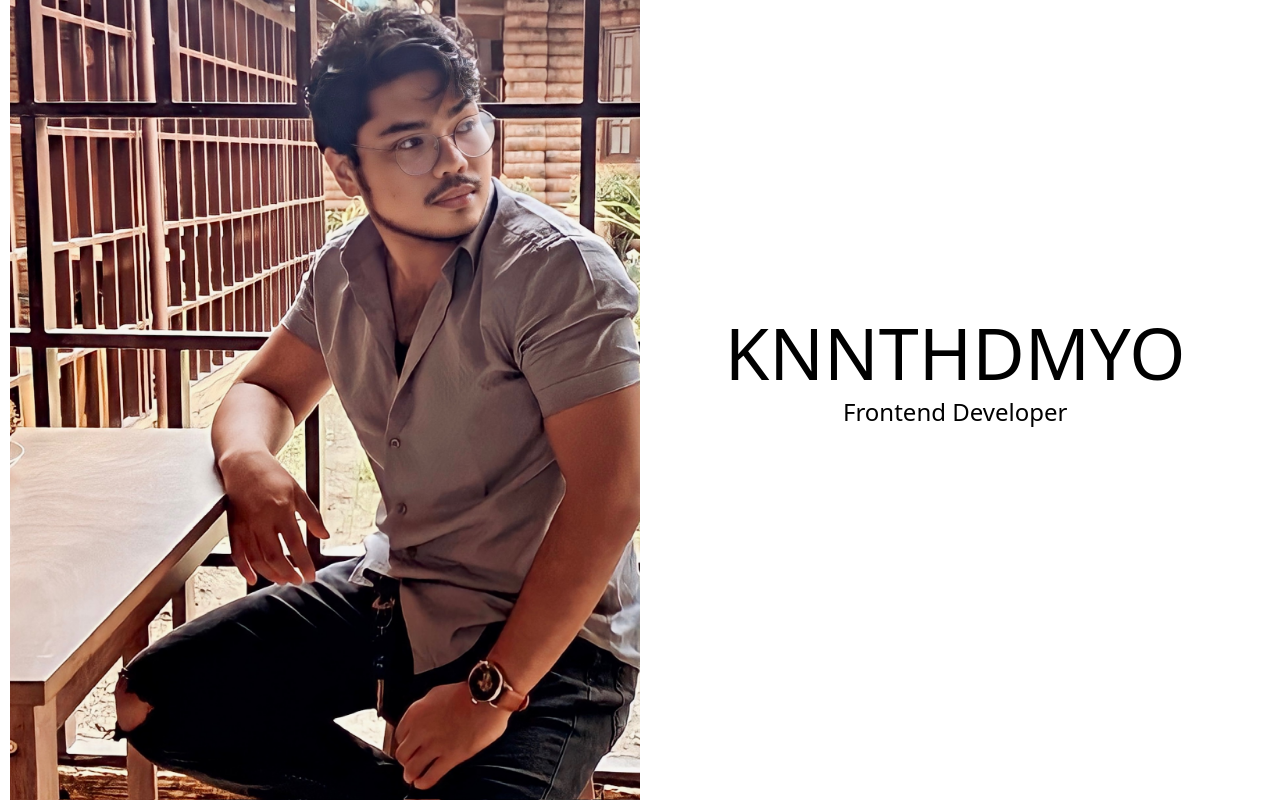
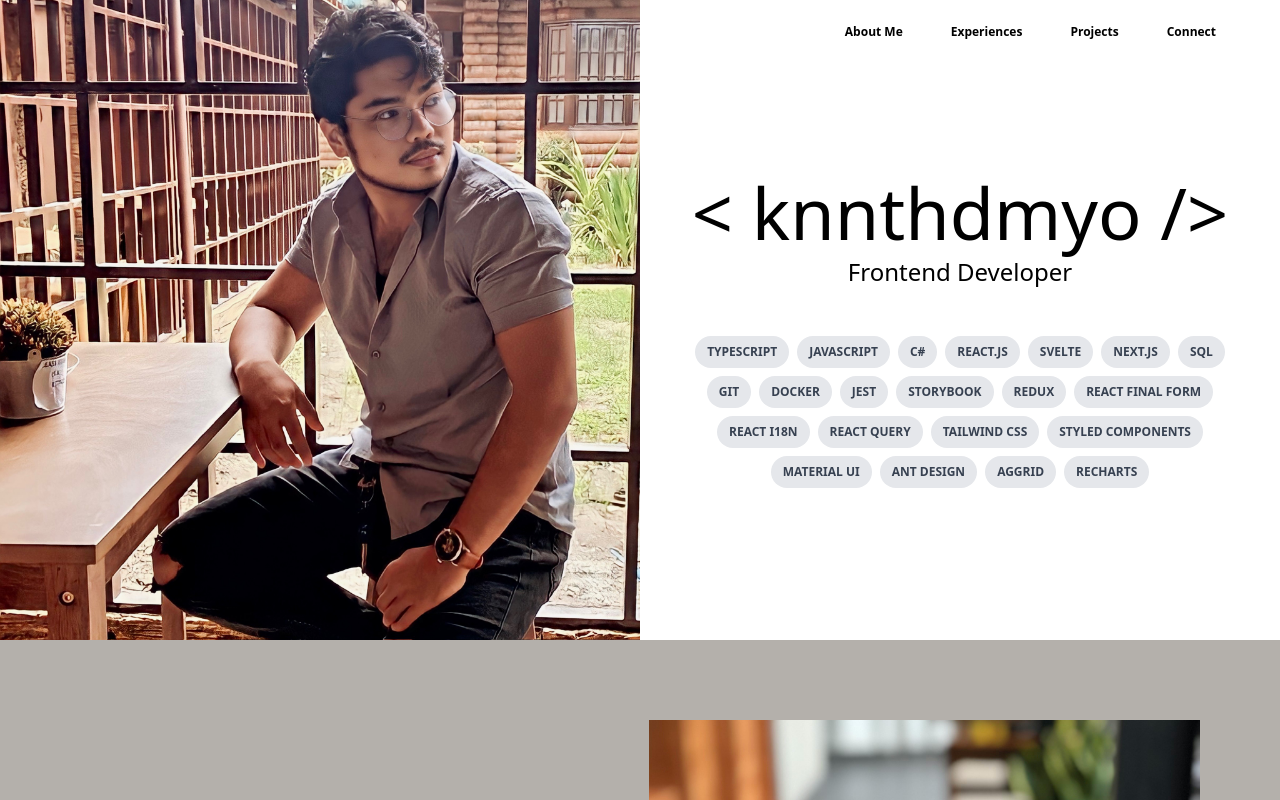
Before and after one commit to knnthdmyo/portfolio, a React (Vite) app: page / in a window 1280 px wide. Shown: the top 800 px of the page. Built offline with nearby package versions, Linux system fonts and the light colour scheme.

Commit message:
update hero cmp

```diff
--- a/src/App.tsx
+++ b/src/App.tsx
@@ -1,9 +1,8 @@
-import AboutMe from "@components/pages/AboutMe";
-import Hero from "@components/pages/Hero";
-import Experiences from "./components/pages/Experiences";
-import Projects from "./components/pages/Projects";
-import ReachOut from "./components/pages/ReachOut";
-import Technologies from "./components/pages/Technologies";
+import AboutMe from '@components/pages/AboutMe';
+import Hero from '@components/pages/Hero';
+import Experiences from './components/pages/Experiences';
+import Projects from './components/pages/Projects';
+import ReachOut from './components/pages/ReachOut';
 
 function App() {
   return (
@@ -17,9 +16,6 @@ function App() {
       <section id="experiences">
         <Experiences />
       </section>
-      <section id="techonologies">
-        <Technologies />
-      </section>
       <section id="projects">
         <Projects />
       </section>
--- a/src/assets/data/dummy.ts
+++ b/src/assets/data/dummy.ts
@@ -1,3 +1,4 @@
+import IMG_Labstar from "@/assets/images/labstar.jpg";
 import IMG_XtendOps from "@/assets/images/xo-apply.png";
 import { WorkExperience } from "@/shared/models";
 import { faFacebook, faGithub, faInstagram, faLinkedin } from "@fortawesome/free-brands-svg-icons";
@@ -44,15 +45,13 @@ export const LIBRARIES = [
   "agGrid",
   "Recharts",
 ];
-export const STATE_MANAGEMENT = ["Redux", "React Query"];
+
 
 export const TECHNOLOGIES = {
   languages: LANGUAGES,
   frontendFrameworks: FRONTEND_FRAMEWORKS,
-  backendFrameworks: BACKEND_FRAMEWORKS,
   databases: DATABASES,
   tools: TOOLS,
-  stateManagement: STATE_MANAGEMENT,
   libraries: LIBRARIES,
 };
 
@@ -70,7 +69,7 @@ export const PROJECTS = [
       "A platform that helps businesses streamline their operations by providing a centralized hub for managing tasks, projects, and teams. It features a user-friendly interface, real-time updates, and robust security measures.",
   },
   {
-    image: IMG_XtendOps,
+    image: IMG_Labstar,
     title: "Labstar",
     description:
       "Cloud-based lab management software to help run a dental lab from case entry to invoice, with powerful features to manage clients, sales, logistics, digital files, reporting, and billing, enabling clients organizes all the moving parts of a lab's business and helping improve client management.",
--- a/src/components/Button.tsx
+++ /dev/null
@@ -1,26 +0,0 @@
-import { ButtonHTMLAttributes, FunctionComponent, ReactElement } from "react";
-
-interface ButtonProps extends ButtonHTMLAttributes<HTMLButtonElement> {
-  title?: string;
-  primary?: boolean;
-  icon?: ReactElement;
-}
-
-const Button: FunctionComponent<ButtonProps> = ({
-  title,
-  primary = true,
-  ...rest
-}) => {
-  return (
-    <button
-      {...rest}
-      className={`box-border py-3 px-3 rounded-lg text-white bg-gray-${
-        primary ? 700 : 400
-      }  ${rest.className}`}
-    >
-      {title || rest?.children}
-    </button>
-  );
-};
-
-export default Button;
--- a/src/components/Card.tsx
+++ b/src/components/Card.tsx
@@ -1,13 +1,10 @@
-import { ReactNode } from "react";
-
 interface CardProps {
-  buttonText?: string | ReactNode;
   children?: React.ReactNode;
   title?: string;
   description?: string;
 }
 
-const Card = ({ title, buttonText, description, children }: CardProps) => {
+const Card = ({ title, description, children }: CardProps) => {
   return (
     <div className="relative flex flex-col my-6 bg-white shadow-md box-border p-2  rounded-lg min-w-32">
       <div className="relative overflow-hidden rounded-md">{children}</div>
@@ -17,16 +14,6 @@ const Card = ({ title, buttonText, description, children }: CardProps) => {
           {description}
         </p>
       </div>
-      {buttonText && (
-        <div className="px-4 pb-4 pt-0 mt-2 flex justify-end">
-          <button
-            className="rounded-md bg-slate-800 py-2 px-4 border border-transparent text-center text-sm text-white transition-all shadow-md hover:shadow-lg focus:bg-slate-700 focus:shadow-none active:bg-slate-700 hover:bg-slate-700 active:shadow-none disabled:pointer-events-none disabled:opacity-50 disabled:shadow-none"
-            type="button"
-          >
-            {buttonText}
-          </button>
-        </div>
-      )}
     </div>
   );
 };
--- a/src/components/Navbar.tsx
+++ b/src/components/Navbar.tsx
@@ -10,15 +10,9 @@ const NavBar = () => {
                   About Me
                 </a>
               </li>
-
               <li>
                 <a className="hover:underline" href="#experiences">
                   Experiences
-                </a>
-              </li>
-              <li>
-                <a className="hover:underline" href="#techonologies">
-                  Tech
                 </a>
               </li>
               <li>
--- a/src/components/pages/Hero.tsx
+++ b/src/components/pages/Hero.tsx
@@ -1,19 +1,21 @@
-import HeroImage from "@assets/images/IMG_4271.jpg";
-import Button from "@components/Button";
+import HeroImage from '@assets/images/IMG_4271.jpg';
+import NavBar from '../Navbar';
+import Technologies from './Technologies';
 
 const Hero = () => {
   return (
-    <div className="flex md:h-screen 2xl:w-3/4 xl:justify-center xl:justify-self-center justify-between lg:flex-row flex-col h-full md:pb-0 pb-8">
+    <div className="flex xl:justify-center justify-between lg:flex-row flex-col h-full md:pb-0 pb-8">
       <img
         src={HeroImage}
         alt="hero_main"
         className="object-cover lg:w-1/2 w-full"
       />
-      <div className="flex flex-col h-full w-full">
+      <div className="flex flex-col">
+        <NavBar />
         <div className="flex flex-col gap-2 items-center justify-center h-full w-full">
-          <h1 className="md:text-7xl text-4xl">KNNTHDMYO</h1>
+          <h1 className="md:text-7xl text-4xl">{`< knnthdmyo />`}</h1>
           <h3 className="text-2xl">Frontend Developer</h3>
-          <Button title="Download my resume" />
+          <Technologies />
         </div>
       </div>
     </div>
--- a/src/components/pages/Technologies.tsx
+++ b/src/components/pages/Technologies.tsx
@@ -3,12 +3,8 @@ import Tag from '@components/Tag';
 
 const Technologies = () => {
   return (
-    <div className="box-border md:p-20 p-8 flex flex-col xl:flex-row justify-between gap-4">
-      <div className="flex flex-col md:gap-12 lg:pr-20">
-        <h1 className="md:text-7xl text-4xl">Technologies</h1>
-      </div>
-
-      <div className="box-border xl:p-5 p-8 flex flex-wrap gap-2">
+    <div className="box-border md:p-8 p-4 flex flex-col xl:flex-row justify-between gap-4">
+      <div className="box-border xl:p-2 p-4 flex flex-wrap gap-2 items-center justify-center">
         {Object.values(TECHNOLOGIES)
           .flat()
           .map((techonology, index) => (
--- a/vite.config.ts
+++ b/vite.config.ts
@@ -5,5 +5,5 @@ import tsconfigPaths from 'vite-tsconfig-paths';
 // https://vite.dev/config/
 export default defineConfig({
   base: '/portfolio',
-  plugins: [react(), tsconfigPaths(), ],
+  plugins: [react(), tsconfigPaths()],
 })
```
Also changed, not shown: src/assets/images/labstar.jpg (added).
